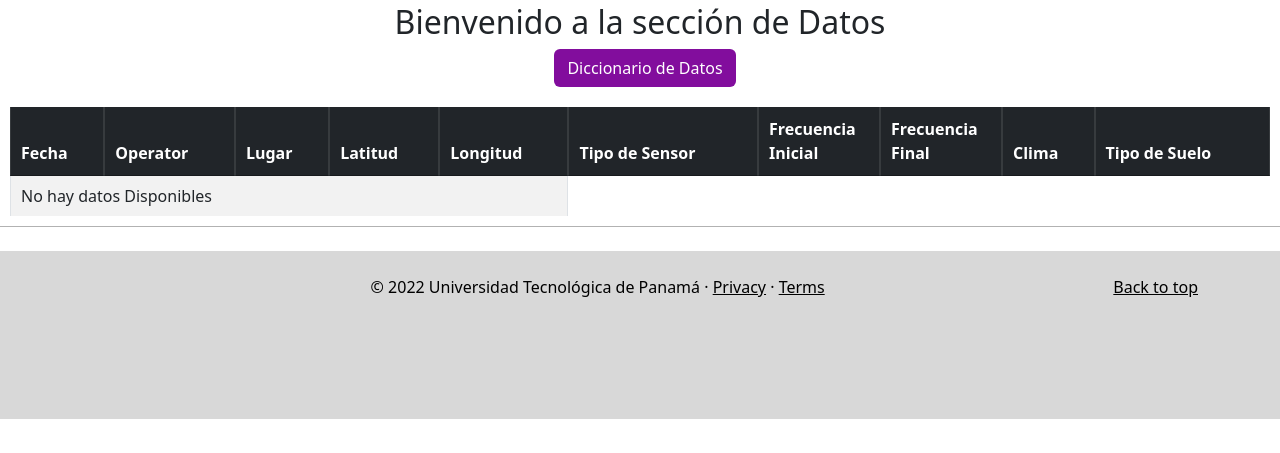
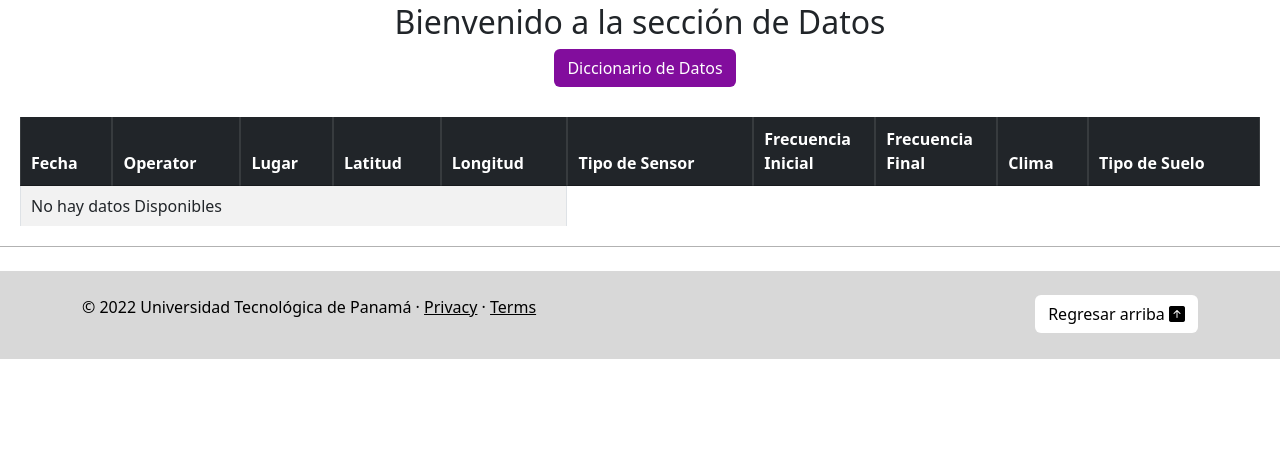
Before and after one commit to MikeDev00/Proyecto-GIIS, a Django app: template ProyectoGIIS/home/templates/datos.html in a window 1280 px wide. Shown: the part 347-800 px from the top of the page. Run offline with Django 4.2, Linux system fonts and the light colour scheme; the template is opened without the code that fills it, so the values that code supplies are empty; some libraries are stand-ins or nearby versions.

Commit message:
cambios de footer

```diff
--- a/ProyectoGIIS/home/templates/datos.html
+++ b/ProyectoGIIS/home/templates/datos.html
@@ -14,6 +14,14 @@
     <script src="https://code.jquery.com/jquery-3.5.1.js"></script>
     <script src="https://cdn.datatables.net/1.12.1/js/jquery.dataTables.min.js"></script>
     <link href="https://cdn.datatables.net/1.12.1/css/jquery.dataTables.min.css" rel="stylesheet">
+
+    <style>
+      .dataTables_wrapper{
+        padding-left: 25px;
+        padding-right: 25px;
+      }
+    </style>
+
 </head>
 
 {% include "navbar.html" %}
@@ -98,7 +106,7 @@
     </div>
   </div>
 
-    <table id="example"  class="table table-striped table-bordered"  style="padding: 10px;" >
+    <table id="example"  class="table table-striped table-bordered"  style="padding: 20px;" >
 
       <thead  class="table-dark">
         <tr>
@@ -146,7 +154,7 @@
  </div>
 
 
-  <script>
+  <script style="padding: 15px ;">
     $(document).ready(function () {
     $('#example').DataTable({
       rowReorder: true,
@@ -178,10 +186,6 @@
     });
 });
 </script>
-
-
-
-
 </body>
 
 <br>
--- a/ProyectoGIIS/home/templates/footer.html
+++ b/ProyectoGIIS/home/templates/footer.html
@@ -1,7 +1,10 @@
 
 <footer id="sticky-footer" class="flex-shrink-0 py-4 text-white-50" style="background-color: rgb(216, 216, 216) ">
-    <div style="height: 120px" class="container text-center">
-        <p class="float-end"><a style="color: #000000 " href="#">Back to top</a></p>
+    <div  class="container">
+
+        <div class="btn float-end" style="background-color: white;  ">
+            <a style="color: #000000; text-decoration: none;" href="#">Regresar arriba <i class="bi bi-arrow-up-square-fill"></i></a>
+        </div>
         <p style="color: #000000 " >&copy; 2022 Universidad Tecnológica de Panamá &middot; <a style="color: #000000 " href="#">Privacy</a> &middot; <a style="color: #000000 "href="#">Terms</a></p>
     </div>
-  </footer>
+</footer>
```
Also changed, not shown: ProyectoGIIS/home/urls.py (line endings or trailing spaces).
